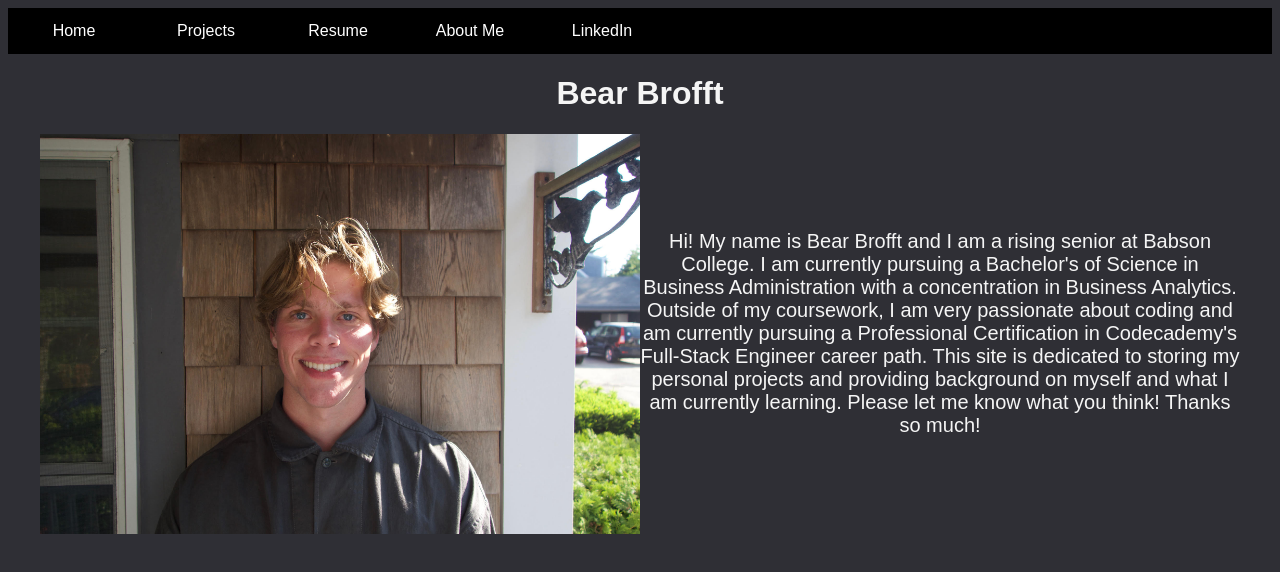
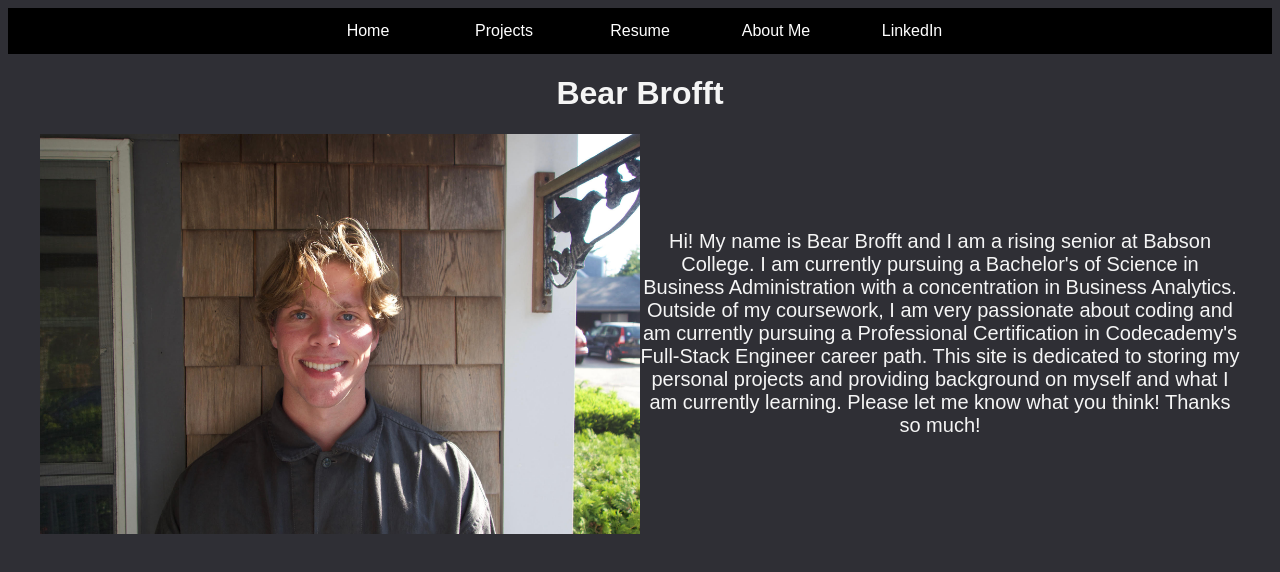
Before and after one commit to bearbrofft/personal-site-build, a plain HTML site: page index.html in a window 1280 px wide. Drawn offline with Linux system fonts and the light colour scheme; a web font is replaced by a local one.

Commit message:
centered the nav bar on the page using inline-block

```diff
--- a/style.css
+++ b/style.css
@@ -17,14 +17,15 @@ body {
   list-style: none;
   background-color: black;
   align-content: center;
+  text-align: center;
 }
 
 #nav li {
-  float: left;
+  display: inline-block;
 }
 
 #nav a {
-  display: block;
+  display: inline-block;
   text-align: center;
   text-decoration: none;
   width: 100px;
```
